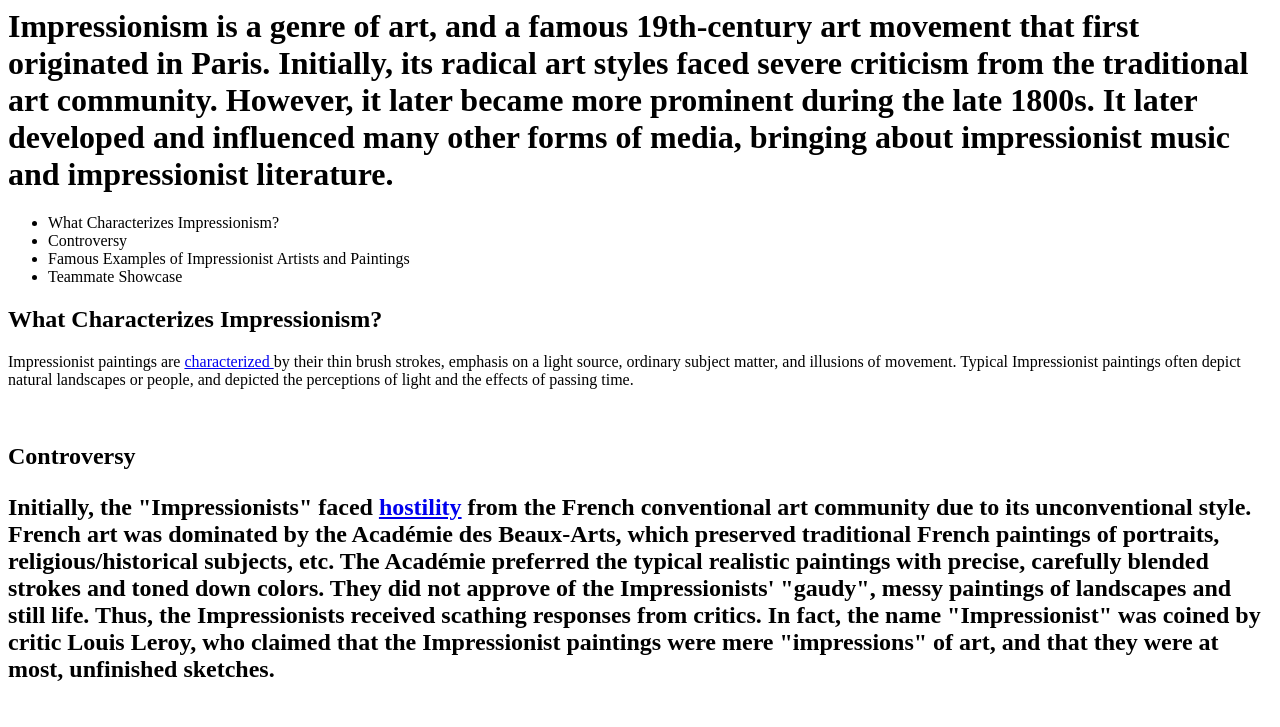
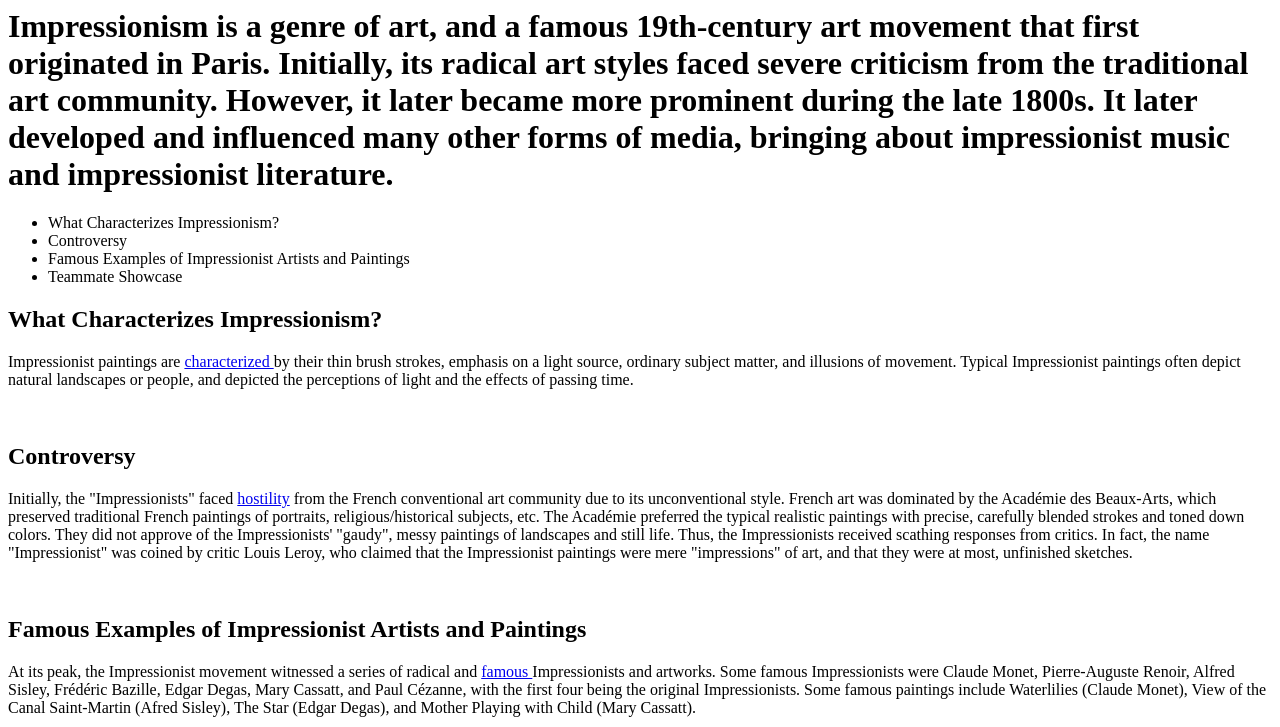
Before and after one commit to evelynchen3/web, a plain HTML site: page index.html in a window 1280 px wide. Shown: the top 727 px of the page. Drawn offline with Linux system fonts and the light colour scheme.

Commit message:
Add files via upload

```diff
--- a/index.html
+++ b/index.html
@@ -30,7 +30,7 @@ HW03 -- Thank you for coming to my TED talk
 <!-- line break-->
 <br>
 
-<h2> Controversy <h2>
+<h2> Controversy </h2>
 <p> Initially, the "Impressionists" faced <a href="https://useum.org/exhibition/curated/Impressionism/Early-Criticism"> hostility</a> from the French conventional art community due to its unconventional style. French art was dominated by the Académie des Beaux-Arts, which preserved traditional French paintings of portraits, religious/historical subjects, etc. The Académie preferred the typical realistic paintings with precise, carefully blended strokes and toned down colors. They did not approve of the Impressionists' "gaudy", messy paintings of landscapes and still life. Thus, the Impressionists received scathing responses from critics. In fact, the name "Impressionist" was coined by critic Louis Leroy, who claimed that the Impressionist paintings were mere "impressions" of art, and that they were at most, unfinished sketches. </p>
 
 <br>
```
